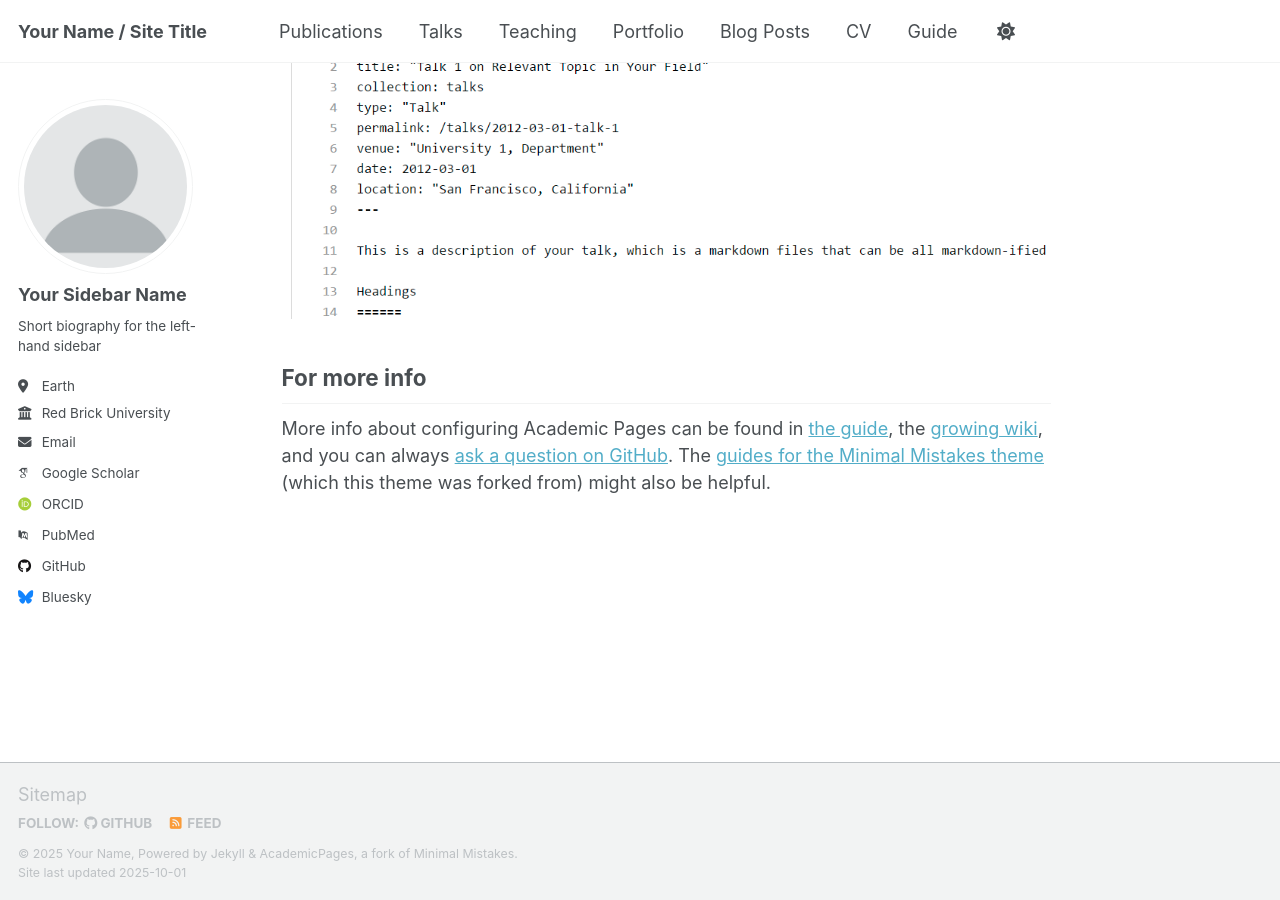
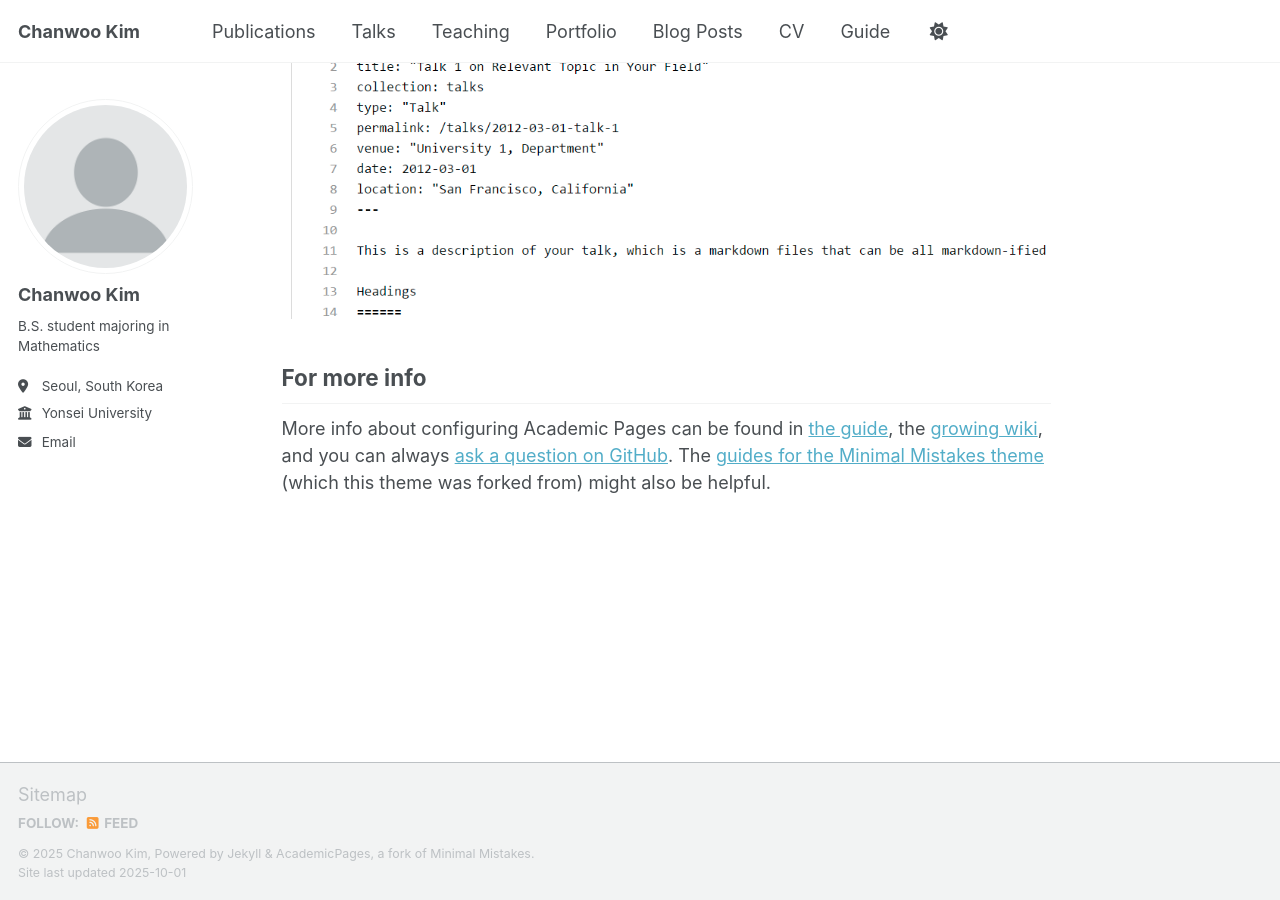
Before and after one commit to chanwoo-kim04/chanwoo-kim04.github.io, a Jekyll site: the page built from _pages/about.md, in a window 1280 px wide and 900 px high, scrolled down 2880 px. Built offline with Jekyll 4.4.1, drawn with Linux system fonts in a browser that asks for light colours; some web fonts are replaced; a script that is not in the unit is left out.

Commit message:
Update _config.yml

```diff
--- a/_config.yml
+++ b/_config.yml
@@ -9,14 +9,14 @@
 # Basic Site Settings
 locale                   : "en-US"
 site_theme               : "default" # Currently available options are "default", "air"
-title                    : "Your Name / Site Title"
+title                    : "Chanwoo Kim"
 title_separator          : "-"
-name                     : &name "Your Name"
-description              : &description "Your Name's academic portfolio"   # Update this with a general description of your site, this is the default if not overridden by a page
-url                      : https://academicpages.github.io # The base hostname & protocol for your site e.g. "https://[your GitHub username].github.io",
+name                     : &name "Chanwoo Kim"
+description              : &description "Chanwoo Kim's Homepage"   # Update this with a general description of your site, this is the default if not overridden by a page
+url                      : https://chanwoo-kim04.github.io # The base hostname & protocol for your site e.g. "https://[your GitHub username].github.io",
                                                            # or if you already have some other page hosted on Github then use "https://[your GitHub username].github.io/[Your Repo Name]"
 baseurl                  : "" # the subpath of your site, e.g. "/blog"
-repository               : "academicpages/academicpages.github.io"
+repository               : "chanwoo-kim04/chanwoo-kim04.github.io"
 
 # Site Author - The following control what appear as part of the author content on the side bar.
 #               If a field is blank the icon and link will not appear, otherwise it will be shown.
@@ -24,23 +24,23 @@ repository               : "academicpages/academicpages.github.io"
 author:
   # Biographic information
   avatar           : "profile.png"
-  name             : "Your Sidebar Name"
+  name             : "Chanwoo Kim"
   pronouns         : # example: "she/her"
-  bio              : "Short biography for the left-hand sidebar"
-  location         : "Earth"
-  employer         : "Red Brick University"
+  bio              : "B.S. student majoring in Mathematics"
+  location         : "Seoul, South Korea"
+  employer         : "Yonsei University"
   uri              : # URL
-  email            : "none@example.org"
+  email            : "holonomic0401@yonsei.ac.kr"
 
   # Academic websites
   academia         : # URL
   arxiv            : # URL - Update with the correct link to your profile
-  googlescholar    : "https://scholar.google.com/citations?user=PS_CX0AAAAAJ"
+  googlescholar    : # "https://scholar.google.com/citations?user=PS_CX0AAAAAJ"
   inspire-hep      : # URL
   impactstory      : # URL
-  orcid            : "http://orcid.org/yourorcidurl"
+  orcid            : # "http://orcid.org/yourorcidurl"
   semantic         : # URL
-  pubmed           : "https://www.ncbi.nlm.nih.gov/pubmed/?term=john+snow"
+  pubmed           : # "https://www.ncbi.nlm.nih.gov/pubmed/?term=john+snow"
   researchgate     : # URL
   scopus           : # URL
 
@@ -48,13 +48,13 @@ author:
   bitbucket        : # Username - Update with your username on the site
   codepen          : # Username
   dribbble         : # Username
-  github           : "academicpages"
+  github           : # "chanwoo-kim04"
   kaggle           : # Username
   stackoverflow    : # User number or user number and name (i.e., use "1" or "1/jeff-atwood")
 
   # Social media
   artstation       : # Username
-  bluesky          : "bsky.app" # Replace this with you Bluesky username
+  bluesky          : # "bsky.app" # Replace this with you Bluesky username
   facebook         : # Username
   flickr           : # Username
   foursquare       : # Username
```
